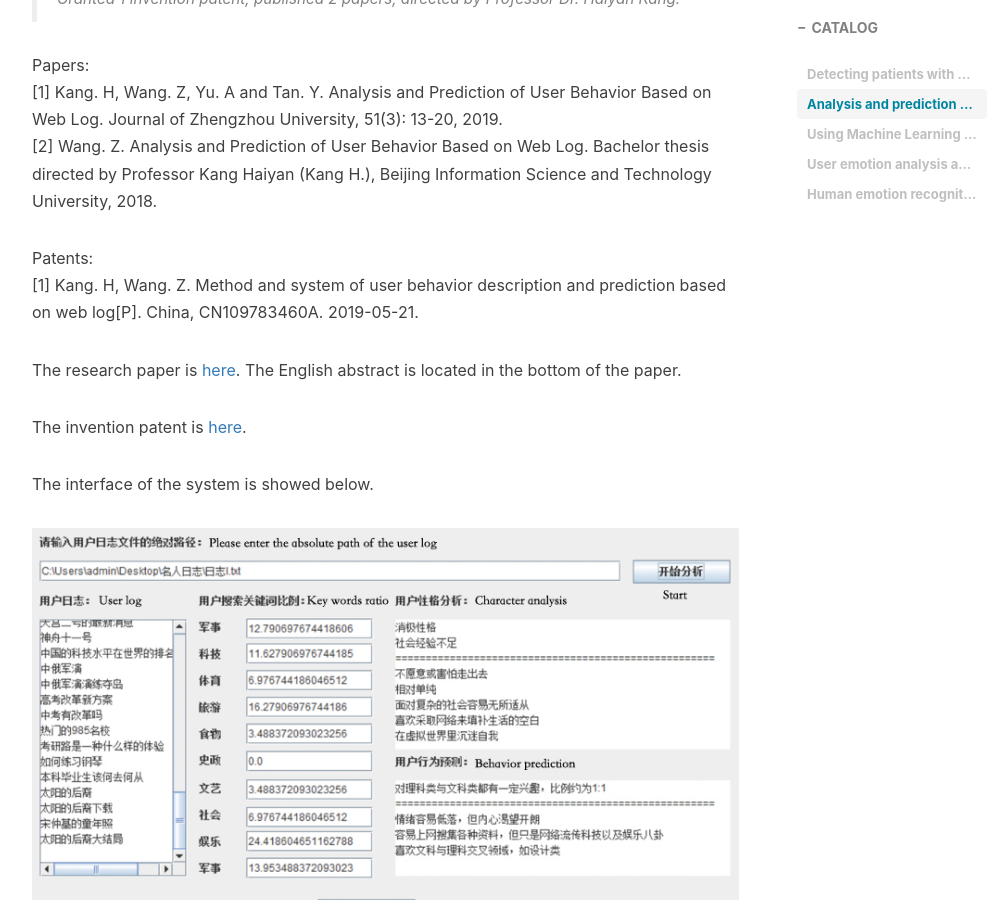
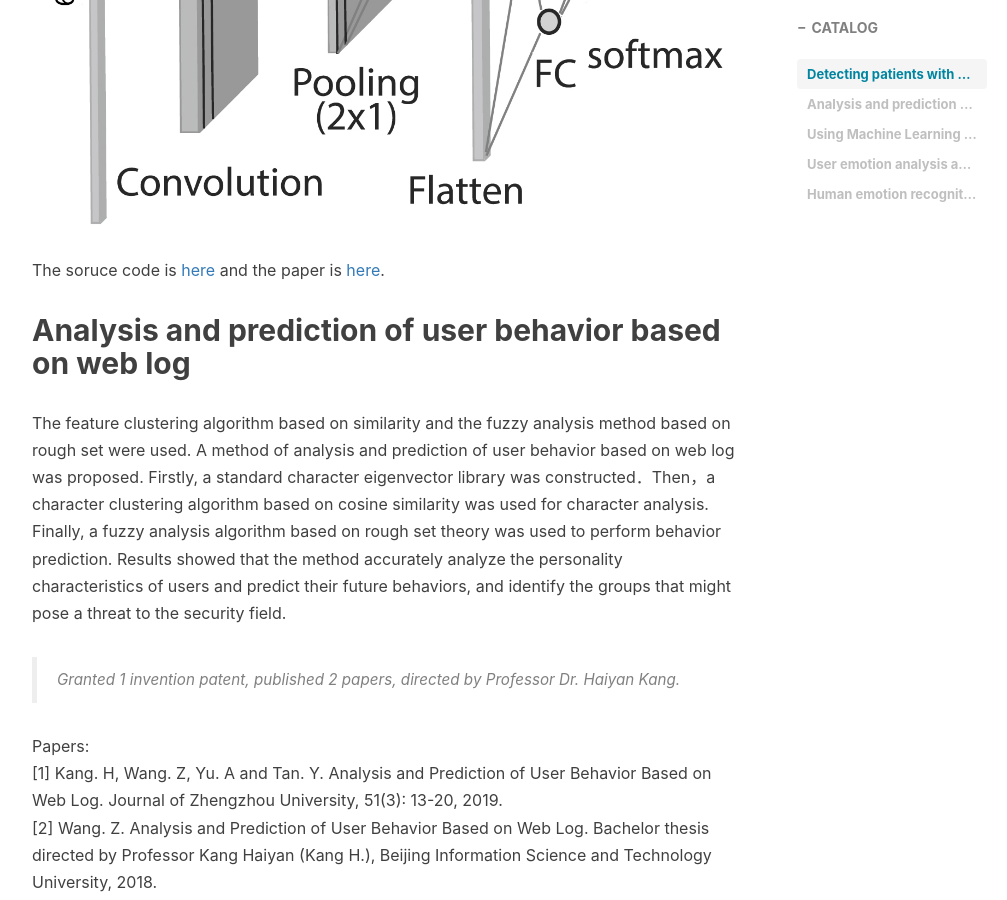
Before and after one commit to wangzh3/wangzh3.github.io, a Jekyll site: the page built from _posts/2020-10-30-Data-analysis-and-machine-learning.md, in a window 1280 px wide and 900 px high, scrolled down 1337 px. Shown: the whole window, without its empty margins (233-1240 px from the left). Built offline with Jekyll 4.4.1, drawn with Linux system fonts in a browser that asks for light colours; nearby versions of some CDN libraries; comment, search, counter and statistics services are not loaded.

Commit message:
Update 2020-10-30-Data-analysis-and-machine-learning.md

```diff
--- a/_posts/2020-10-30-Data-analysis-and-machine-learning.md
+++ b/_posts/2020-10-30-Data-analysis-and-machine-learning.md
@@ -17,6 +17,10 @@ tags:
 Precise detection of the amount of breast tumor-related circular RNAs (circRNAs) is vital for breast tumor diagnosis and therapy However, there is little knowledge about circRNA biomarkers related to breast tumors. In this paper, we introduced a method to
 select 6480 circRNAs that relates to breast tumor among 24,409 circRNAs. To verify the diagnosis performance of selected circRNAs, a 1D convolutional neural network (1D-CNN) model is implemented and input expression data of selected circRNAs to classify people with non-tumor and tumor. The model was trained and tested based on 114 people without tumors and 1135 people with tumors. It achieved an excellent classification accuracy of 93%. This result
 demonstrates selected circRNAs can be used to diagnose breast tumors.
+
+![](https://github.com/wangzh3/wangzh3.github.io/blob/master/upload/data%20analysis/cRNA.png?raw=true)
+
+The soruce code is [here](https://github.com/wangzh3/Detecting-patients-with-breast-tumors-based-on-circular-RNAs/tree/main/code) and the paper is [here](https://github.com/wangzh3/Detecting-patients-with-breast-tumors-based-on-circular-RNAs/blob/main/Detecting%20patients%20with%20breast%20tumors%20based%20on%20circular%20RNAs.pdf).
 
 ## Analysis and prediction of user behavior based on web log
 
```
